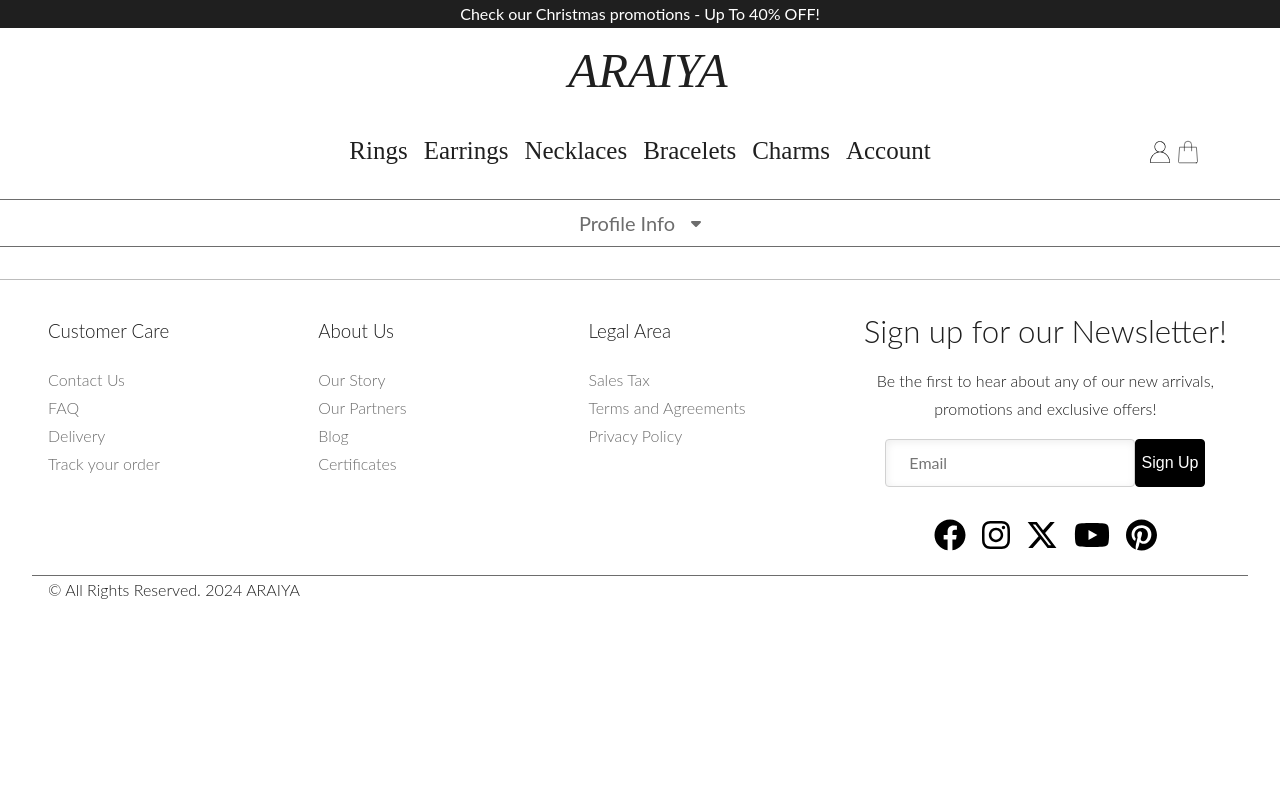
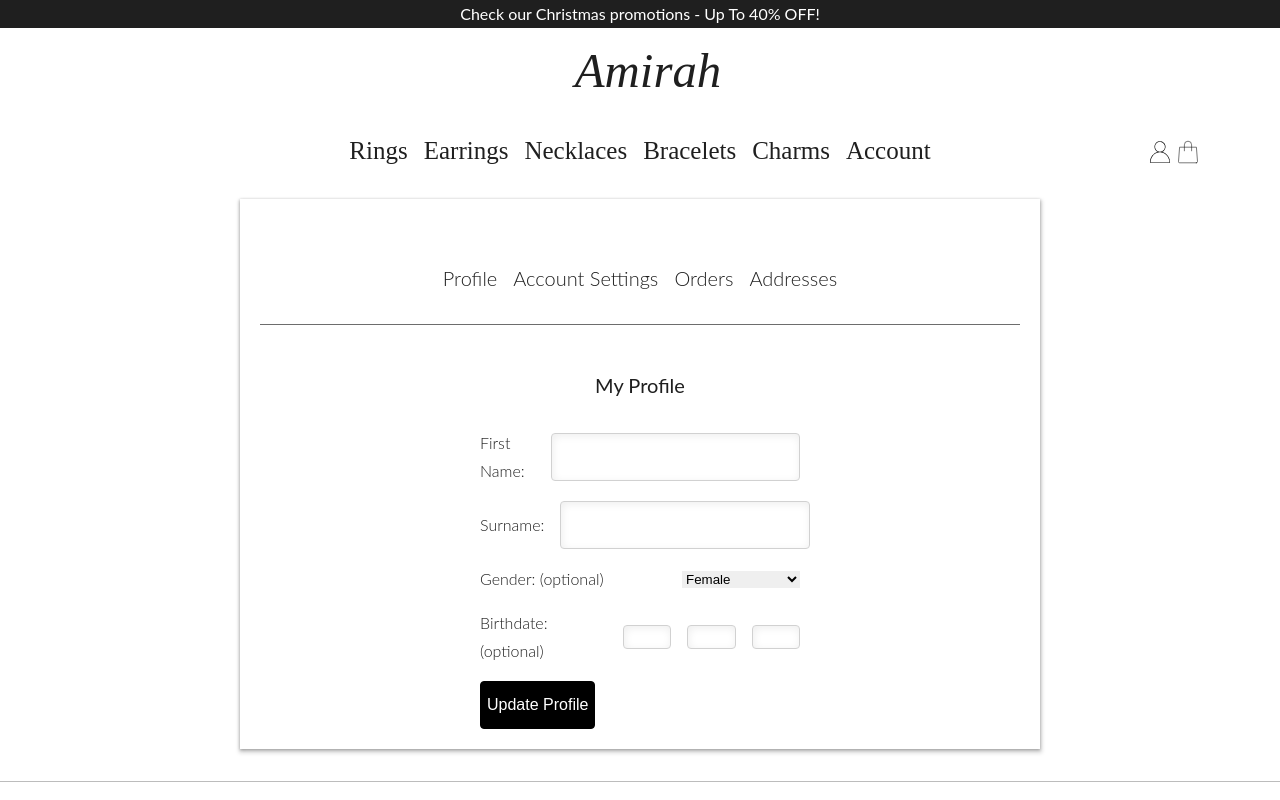
Before and after one commit to GeorgiTopalov/Jewelry-Store, a Next.js app: page /account/profile in a window 1280 px wide. Shown: the top 800 px of the page. Built offline with nearby package versions, Linux system fonts and the light colour scheme.

Commit message:
Finished general styling of acc area

```diff
--- a/components/account/accountLayoutComponent.jsx
+++ b/components/account/accountLayoutComponent.jsx
@@ -1,34 +1,68 @@
-import React, { useState } from "react";
+import React, { useState, useEffect } from "react";
 import Link from "next/link";
 import { useRouter } from "next/router";
 import styles from "./../../styles/account/accountLayout.module.css";
 
 const AccountLayout = ({ children }) => {
   const [isDropdownOpen, setIsDropdownOpen] = useState(false);
+  const [isMobileView, setIsMobileView] = useState(false);
   const router = useRouter();
 
   const closedIcon = (
-    <svg xmlns="http://www.w3.org/2000/svg" height="16" width="10" viewBox="0 0 320 512">
-      <path d="M137.4 374.6c12.5 12.5 32.8 12.5 45.3 0l128-128c9.2-9.2 11.9-22.9 6.9-34.9s-16.6-19.8-29.6-19.8L32 192c-12.9 0-24.6 7.8-29.6 19.8s-2.2 25.7 6.9 34.9l128 128z"/>
+    <svg
+      xmlns="http://www.w3.org/2000/svg"
+      height="16"
+      width="10"
+      viewBox="0 0 320 512"
+    >
+      <path d="M137.4 374.6c12.5 12.5 32.8 12.5 45.3 0l128-128c9.2-9.2 11.9-22.9 6.9-34.9s-16.6-19.8-29.6-19.8L32 192c-12.9 0-24.6 7.8-29.6 19.8s-2.2 25.7 6.9 34.9l128 128z" />
     </svg>
   );
 
   const openIcon = (
-    <svg xmlns="http://www.w3.org/2000/svg" height="16" width="10" viewBox="0 0 320 512">
-      <path d="M182.6 137.4c-12.5-12.5-32.8-12.5-45.3 0l-128 128c-9.2 9.2-11.9 22.9-6.9 34.9s16.6 19.8 29.6 19.8H288c12.9 0 24.6-7.8 29.6-19.8s2.2-25.7-6.9-34.9l-128-128z"/>
+    <svg
+      xmlns="http://www.w3.org/2000/svg"
+      height="16"
+      width="10"
+      viewBox="0 0 320 512"
+    >
+      <path d="M182.6 137.4c-12.5-12.5-32.8-12.5-45.3 0l-128 128c-9.2 9.2-11.9 22.9-6.9 34.9s16.6 19.8 29.6 19.8H288c12.9 0 24.6-7.8 29.6-19.8s2.2-25.7-6.9-34.9l-128-128z" />
     </svg>
   );
 
+  const checkMobileView = () => {
+    return window.innerWidth < 800;
+  };
+
+  useEffect(() => {
+    const handleResize = () => {
+      setIsMobileView(checkMobileView());
+    };
+
+    handleResize();
+
+    window.addEventListener("resize", handleResize);
+
+    // Clean up
+    return () => {
+      window.removeEventListener("resize", handleResize);
+    };
+  }, []);
 
   // Function to get the display name based on the current route
   const getCurrentPageName = () => {
     const routeName = router.pathname.split("/").pop();
-    switch(routeName) {
-      case 'profile': return 'Profile Info';
-      case 'settings': return 'Account Settings';
-      case 'orders': return 'My Orders';
-      case 'addresses': return 'My Addresses';
-      default: return 'Profile Info';
+    switch (routeName) {
+      case "profile":
+        return "Profile Info";
+      case "settings":
+        return "Account Settings";
+      case "orders":
+        return "My Orders";
+      case "addresses":
+        return "My Addresses";
+      default:
+        return "Profile Info";
     }
   };
 
@@ -45,6 +79,7 @@
 
   return (
     <section className={styles["account-layout"]}>
+       {isMobileView ? (
       <div className={styles["dropdown"]}>
         <button onClick={toggleDropdown} className={styles["dropdown-button"]}>
           {getCurrentPageName()}
@@ -52,21 +87,57 @@
         </button>
         {isDropdownOpen && (
           <ul className={styles["account-menu"]}>
-            <li onClick={() => handleMenuItemClick('profile')} className={styles["profile"]}>
+            <li
+              onClick={() => handleMenuItemClick("profile")}
+              className={styles["profile"]}
+            >
               <h4>Profile</h4>
             </li>
-            <li onClick={() => handleMenuItemClick('settings')} className={styles["account-settings"]}>
+            <li
+              onClick={() => handleMenuItemClick("settings")}
+              className={styles["account-settings"]}
+            >
               <h4>Account Settings</h4>
             </li>
-            <li onClick={() => handleMenuItemClick('orders')} className={styles["orders"]}>
+            <li
+              onClick={() => handleMenuItemClick("orders")}
+              className={styles["orders"]}
+            >
               <h4>Orders</h4>
             </li>
-            <li onClick={() => handleMenuItemClick('addresses')} className={styles["addresses"]}>
+            <li
+              onClick={() => handleMenuItemClick("addresses")}
+              className={styles["addresses"]}
+            >
               <h4>Addresses</h4>
             </li>
           </ul>
         )}
       </div>
+       ) : (
+        <ul className={styles["account-menu"]}>
+          <Link href="profile">
+            <li>
+              <h4>Profile</h4>
+            </li>
+          </Link>
+          <Link href="settings">
+            <li>
+              <h4>Account Settings</h4>
+            </li>
+          </Link>
+          <Link href="orders">
+            <li>
+              <h4>Orders</h4>
+            </li>
+          </Link>
+          <Link href="addresses">
+            <li>
+              <h4>Addresses</h4>
+            </li>
+          </Link>
+      </ul>
+       )}
       <div>{children}</div>
     </section>
   );
--- a/components/account/profileComponent.jsx
+++ b/components/account/profileComponent.jsx
@@ -6,8 +6,42 @@
 const ProfleComponent = () => {
   return (
     <AccountLayout>
-      {" "}
-      <div></div>
+      <div className={styles["profile-content"]}>
+        <h4>My Profile</h4>
+        <form className={styles["profile-form"]}>
+          <div className={styles["first-name"]}>
+            <label htmlFor="first-name">First Name:</label>
+            <input
+              type="text"
+              id="first-name"
+              name="firstName"
+              required
+            ></input>
+          </div>
+          <div className={styles["surname"]}>
+            <label htmlFor="surname">Surname:</label>
+            <input type="text" id="surname" name="surname" required></input>
+          </div>
+          <div className={styles["gender"]}>
+            <label htmlFor="gender">Gender: (optional)</label>
+            <select type="gender" id="gender" name="surname">
+              <option value="female">Female</option>
+              <option value="male">Male</option>
+              <option value="other">Other</option>
+              <option value="prefer_not_to_say">Prefer not to say</option>
+            </select>
+          </div>
+          <div className={styles["birthdate"]}>
+          <label htmlFor="birthdate">Birthdate:(optional)</label>
+            <input type="text" id="day" name="day"></input>
+            <input type="text" id="month" name="month"></input>
+            <input type="text" id="year" name="year"></input>
+          </div>
+          <div>
+            <button className="btn form-btn" type="submit">Update Profile</button>
+          </div>
+        </form>
+      </div>
     </AccountLayout>
   );
 };
--- a/components/layout.jsx
+++ b/components/layout.jsx
@@ -31,7 +31,7 @@
           <Link href="/">Check our Christmas promotions - Up To 40% OFF!</Link>
         </div>
         <h2 className={styles["brand-name"]}>
-          <Link href="/">ARAIYA</Link>
+          <Link href="/">Amirah</Link>
         </h2>
         <Link href="#" id={styles["mainMenuOpen"]}>
           <svg
@@ -75,7 +75,7 @@
               </Link>
             </li>
             <li className={styles["nav-account"]}>
-              <Link href="account" className={styles["nav-item"]}>
+              <Link href="account/profile" className={styles["nav-item"]}>
                 Account
               </Link>
             </li>
--- a/styles/account/accountLayout.module.css
+++ b/styles/account/accountLayout.module.css
@@ -1,5 +1,16 @@
+.account-layout{
+    display: flex;
+    flex-flow: column wrap;
+    gap: 2rem;
+}
+
 .account-menu {
     list-style-type: none;
+    display: flex;
+    flex-flow: column wrap;
+    justify-content: center;
+    align-items: center;
+    padding:0;
 }
 
 .dropdown-button {
@@ -25,3 +36,44 @@
 .account-menu{
     border-bottom: 1px solid var(--grey);
 }
+
+
+
+@media (min-width: 800px){
+    .account-layout {
+        max-width: 800px;
+        margin: 0 auto;
+        padding: 20px;
+        box-shadow: 0px 2px 4px 1.5px rgba(0, 0, 0, 0.15), 0px 1px 3px rgba(0, 0, 0, 0.3);
+        gap: 0;
+    }
+
+    .dropdown-button{
+        display: none;
+    }
+
+    .account-menu {
+        display: flex;
+        flex-flow: row wrap;
+        align-items: center;
+        gap: 1rem;
+    }
+
+    .account-menu a {
+        text-decoration: none;
+        color: var(--black);
+        font-size: var(--h5);
+    }
+
+    .account-menu li h4:after {
+        display: block;
+        content: "";
+        border-bottom: solid 1px var(--primary-color);
+        transform: scaleX(0);
+        transition: transform 250ms ease-in-out;
+      }
+
+      .account-menu li h4:hover:after {
+        transform: scaleX(1);
+      }
+}
--- a/styles/account/profile.module.css
+++ b/styles/account/profile.module.css
@@ -0,0 +1,39 @@
+.profile-content {
+  display: flex;
+  flex-flow: column wrap;
+  justify-content: center;
+  align-items: center;
+}
+
+.profile-content h4 {
+  display: none;
+}
+
+.profile-form {
+  display: flex;
+  flex-flow: column wrap;
+  gap: 1rem;
+  max-width: 320px;
+}
+
+.profile-form div {
+  display: flex;
+  flex-flow: row nowrap;
+  justify-content: space-between;
+  align-items: center;
+  gap: 1rem;
+  max-width: 320px;
+}
+
+.birthdate input {
+  width: 24px;
+  height: 24px;
+}
+
+@media (min-width: 800px) {
+  .profile-content h4 {
+    display: block;
+    font-size: var(--h5);
+    font-weight: 400;
+  }
+}
```
Also changed, not shown: components/account/addressesComponent.jsx (+38 -7 lines), components/account/ordersComponent.jsx (+6 -6 lines), components/account/settingsComponent.jsx (+7 -6 lines), styles/account/addresses.module.css (+40 -0 lines), styles/account/orders.module.css (+18 -0 lines), styles/account/settings.module.css (+18 -0 lines).
